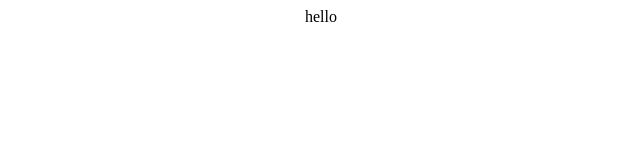
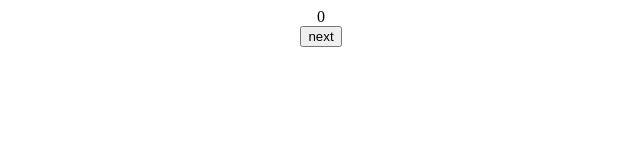
Before and after one commit to berdyshevv/viktor-social-media-2.0, a React (Create React App) app: page / in a window 1280 px wide. Shown: the top 160 px of the page, without its empty margins (319-959 px from the left). Built offline with nearby package versions, Linux system fonts and the light colour scheme.

Commit message:
simple counter

```diff
--- a/src/App.js
+++ b/src/App.js
@@ -1,9 +1,20 @@
 import './App.css';
+import {useState} from "react";
 
 function App() {
+  const [index, setIndex] = useState(0);
+
+  const onButtonClickNext = () => {
+      setIndex(index => index + 1)
+
+  }
+
   return (
     <div className="App">
-      hello
+      { index }
+      <div>
+        <button onClick={onButtonClickNext}>next</button>
+      </div>
     </div>
   );
 }
```
